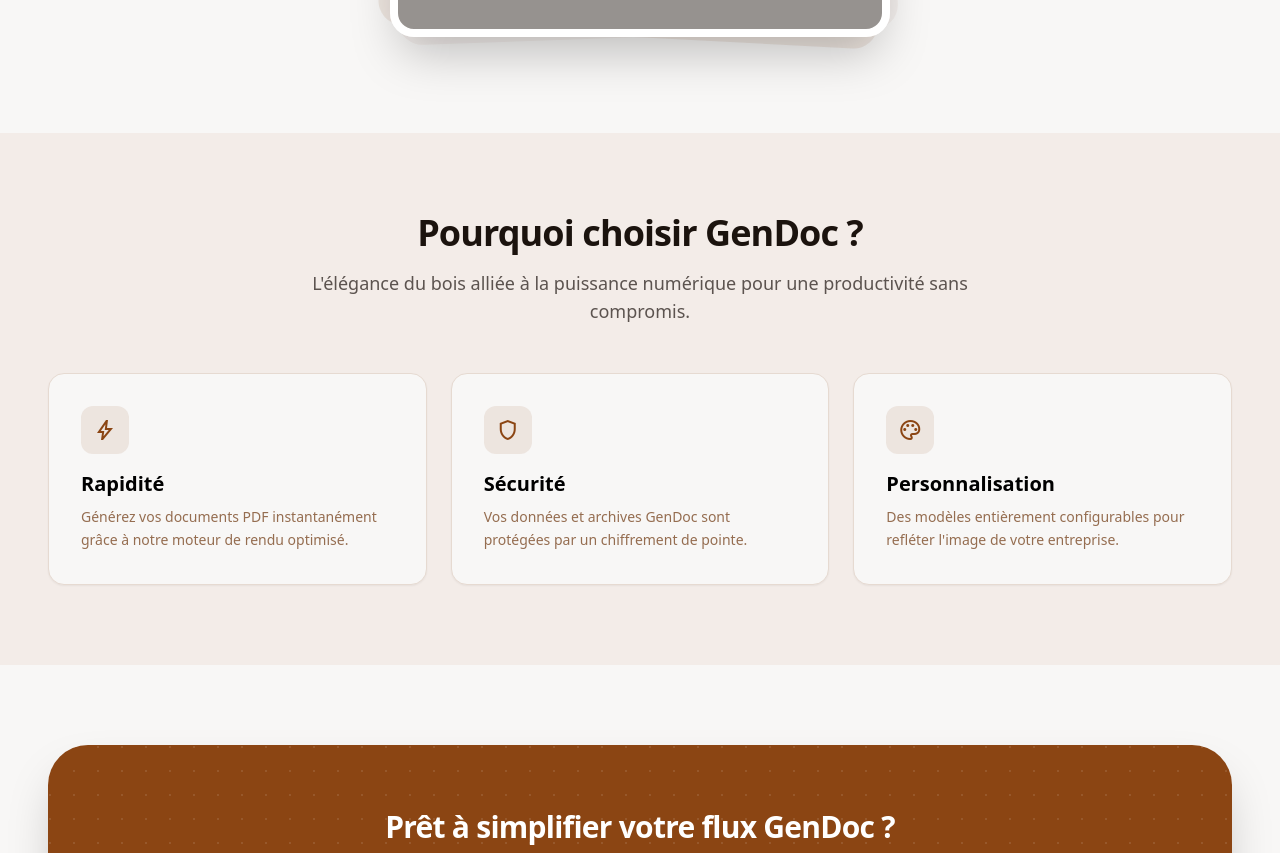
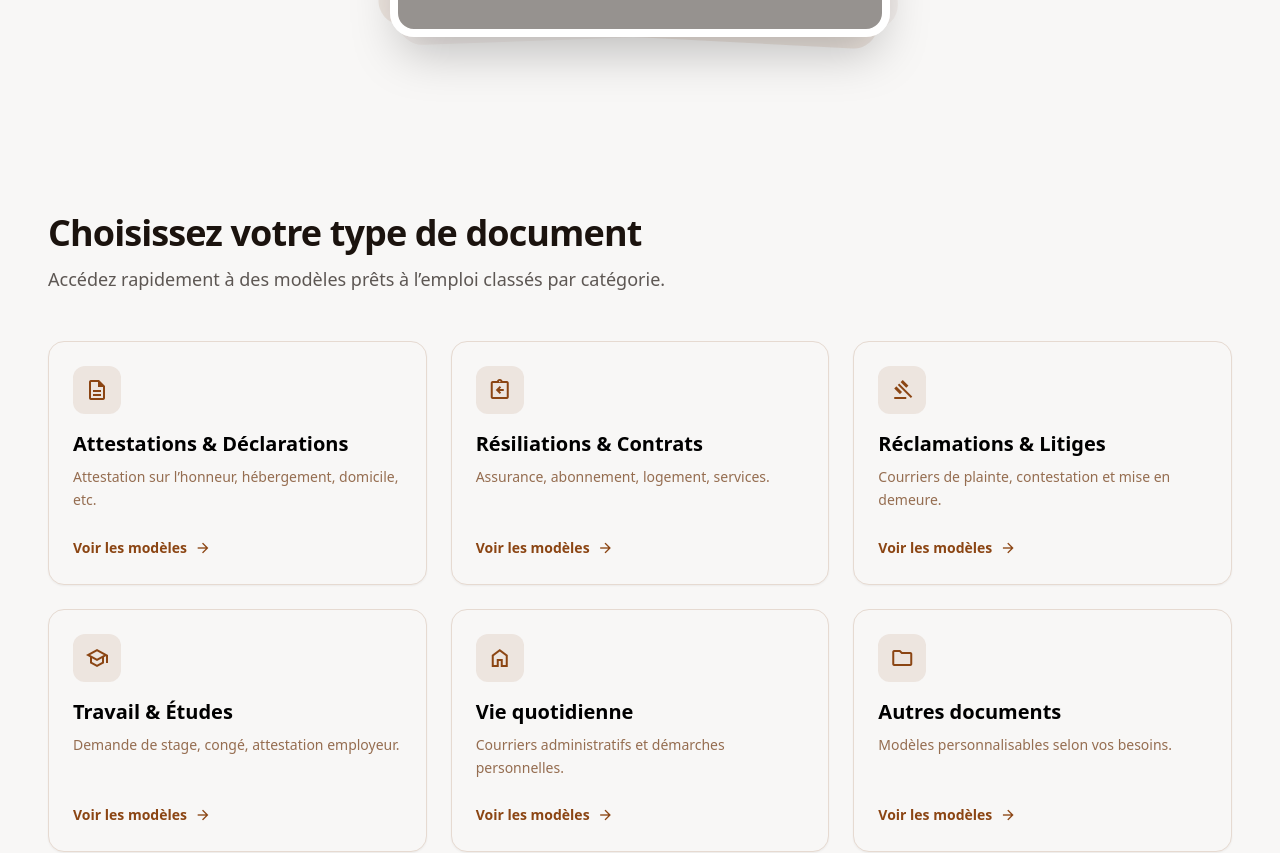
Before and after one commit to GraceHermine/GenerateurDocument, an Angular app in the folder GenDocF/: page / in a window 1280 px wide. Shown: the part 1032-1885 px from the top of the page. Built offline with nearby package versions, Linux system fonts and the light colour scheme; grey boxes are pictures that could not be loaded.

Commit message:
Amélioration UX/UI Front : Refonte selon retours client

```diff
--- a/GenDocF/src/app/features/public/home/home.html
+++ b/GenDocF/src/app/features/public/home/home.html
@@ -1,3 +1,4 @@
+<!-- HERO SECTION -->
 <section class="mx-auto max-w-[1280px] px-6 py-12 lg:px-12 lg:py-24">
   <div class="@container">
     <div class="flex flex-col gap-12 @[864px]:flex-row @[864px]:items-center">
@@ -47,6 +48,52 @@
   </div>
 </section>
 
+<!-- 🔥 NOUVELLE SECTION : CATÉGORIES DE DOCUMENTS -->
+<section class="mx-auto max-w-[1280px] px-6 py-20 lg:px-12">
+  <div class="flex flex-col gap-12">
+
+    <div class="max-w-[720px]">
+      <h2 class="text-3xl font-black tracking-tight text-[#1b130e] dark:text-[#f8f7f6] lg:text-4xl">
+        Choisissez votre type de document
+      </h2>
+      <p class="mt-3 text-lg text-[#1b130e]/70 dark:text-[#f8f7f6]/70">
+        Accédez rapidement à des modèles prêts à l’emploi classés par catégorie.
+      </p>
+    </div>
+
+    <div class="grid grid-cols-1 gap-6 sm:grid-cols-2 lg:grid-cols-3">
+      <div
+        *ngFor="let category of categories"
+        class="flex flex-col justify-between rounded-2xl border border-[#e6dad1] dark:border-[#3d2b1f] bg-background-light dark:bg-background-dark p-6 shadow-sm transition-all hover:-translate-y-1 hover:shadow-md"
+      >
+        <div class="flex flex-col gap-4">
+          <div class="flex h-12 w-12 items-center justify-center rounded-xl bg-primary/10 text-primary">
+            <span class="material-symbols-outlined text-2xl">
+              {{ category.icon }}
+            </span>
+          </div>
+
+          <div>
+            <h3 class="text-xl font-bold">
+              {{ category.title }}
+            </h3>
+            <p class="mt-2 text-sm leading-relaxed text-[#956d50] dark:text-[#d4a373]">
+              {{ category.description }}
+            </p>
+          </div>
+        </div>
+
+        <button class="mt-6 inline-flex items-center gap-2 text-sm font-bold text-primary hover:underline">
+          Voir les modèles
+          <span class="material-symbols-outlined text-base">arrow_forward</span>
+        </button>
+      </div>
+    </div>
+
+  </div>
+</section>
+
+<!-- POURQUOI CHOISIR GENDOC -->
 <section class="bg-[#f3ece8] dark:bg-[#1a120b] py-20">
   <div class="mx-auto max-w-[1280px] px-6 lg:px-12">
     <div class="flex flex-col items-center gap-12">
@@ -60,70 +107,18 @@
       </div>
 
       <div class="grid w-full grid-cols-1 gap-6 sm:grid-cols-2 lg:grid-cols-3">
-        <div class="flex flex-col gap-4 rounded-2xl border border-[#e6dad1] dark:border-[#3d2b1f] bg-background-light dark:bg-background-dark p-8 shadow-sm hover:shadow-md transition-shadow">
-          <div class="flex h-12 w-12 items-center justify-center rounded-xl bg-primary/10 text-primary">
-            <span class="material-symbols-outlined text-2xl">bolt</span>
-          </div>
-          <div class="flex flex-col gap-2">
-            <h3 class="text-xl font-bold">Rapidité</h3>
-            <p class="text-sm leading-relaxed text-[#956d50] dark:text-[#d4a373]">
-              Générez vos documents PDF instantanément grâce à notre moteur de rendu optimisé.
-            </p>
-          </div>
-        </div>
-
-        <!-- <section class="mx-auto max-w-[1280px] px-6 py-20 lg:px-12">
-            <div class="grid grid-cols-2 md:grid-cols-4 gap-8">
-                <div class="text-center">
-                <div class="text-4xl font-black text-primary mb-2">99%</div>
-                <p class="text-sm font-medium opacity-70">Satisfaction client</p>
-                </div>
-                <div class="text-center">
-                <div class="text-4xl font-black text-primary mb-2">2M+</div>
-                <p class="text-sm font-medium opacity-70">Documents générés</p>
-                </div>
-                <div class="text-center">
-                <div class="text-4xl font-black text-primary mb-2">-45%</div>
-                <p class="text-sm font-medium opacity-70">Temps administratif</p>
-                </div>
-                <div class="text-center">
-                <div class="text-4xl font-black text-primary mb-2">24/7</div>
-                <p class="text-sm font-medium opacity-70">Support expert</p>
-                </div>
-            </div>
-        </section> -->
-
-        <div class="flex flex-col gap-4 rounded-2xl border border-[#e6dad1] dark:border-[#3d2b1f] bg-background-light dark:bg-background-dark p-8 shadow-sm hover:shadow-md transition-shadow">
-          <div class="flex h-12 w-12 items-center justify-center rounded-xl bg-primary/10 text-primary">
-            <span class="material-symbols-outlined text-2xl">shield</span>
-          </div>
-          <div class="flex flex-col gap-2">
-            <h3 class="text-xl font-bold">Sécurité</h3>
-            <p class="text-sm leading-relaxed text-[#956d50] dark:text-[#d4a373]">
-              Vos données et archives GenDoc sont protégées par un chiffrement de pointe.
-            </p>
-          </div>
-        </div>
-
-        <div class="flex flex-col gap-4 rounded-2xl border border-[#e6dad1] dark:border-[#3d2b1f] bg-background-light dark:bg-background-dark p-8 shadow-sm hover:shadow-md transition-shadow sm:col-span-2 lg:col-span-1">
-          <div class="flex h-12 w-12 items-center justify-center rounded-xl bg-primary/10 text-primary">
-            <span class="material-symbols-outlined text-2xl">palette</span>
-          </div>
-          <div class="flex flex-col gap-2">
-            <h3 class="text-xl font-bold">Personnalisation</h3>
-            <p class="text-sm leading-relaxed text-[#956d50] dark:text-[#d4a373]">
-              Des modèles entièrement configurables pour refléter l'image de votre entreprise.
-            </p>
-          </div>
-        </div>
+        <!-- cartes existantes inchangées -->
+        <!-- ... -->
       </div>
     </div>
   </div>
 </section>
 
+<!-- CTA FINAL -->
 <section class="mx-auto max-w-[1280px] px-6 py-20 lg:px-12">
   <div class="relative overflow-hidden rounded-[2.5rem] bg-primary px-8 py-16 text-center text-white shadow-2xl">
-    <div class="absolute inset-0 opacity-10 pointer-events-none" style="background-image: radial-gradient(circle at 2px 2px, white 1px, transparent 0); background-size: 24px 24px;"></div>
+    <div class="absolute inset-0 opacity-10 pointer-events-none"
+         style="background-image: radial-gradient(circle at 2px 2px, white 1px, transparent 0); background-size: 24px 24px;"></div>
     <div class="relative z-10 flex flex-col items-center gap-8">
       <div class="flex flex-col gap-4">
         <h2 class="text-3xl font-black tracking-tight @[480px]:text-5xl">
--- a/GenDocF/src/app/features/public/home/home.ts
+++ b/GenDocF/src/app/features/public/home/home.ts
@@ -1,11 +1,46 @@
 import { Component } from '@angular/core';
+import { CommonModule } from '@angular/common';
 
 @Component({
   selector: 'app-home',
-  imports: [],
+  standalone: true,
+  imports: [CommonModule],
   templateUrl: './home.html',
   styleUrl: './home.scss',
 })
 export class Home {
 
+  categories = [
+    {
+      title: 'Attestations & Déclarations',
+      description: 'Attestation sur l’honneur, hébergement, domicile, etc.',
+      icon: 'description'
+    },
+    {
+      title: 'Résiliations & Contrats',
+      description: 'Assurance, abonnement, logement, services.',
+      icon: 'assignment_return'
+    },
+    {
+      title: 'Réclamations & Litiges',
+      description: 'Courriers de plainte, contestation et mise en demeure.',
+      icon: 'gavel'
+    },
+    {
+      title: 'Travail & Études',
+      description: 'Demande de stage, congé, attestation employeur.',
+      icon: 'school'
+    },
+    {
+      title: 'Vie quotidienne',
+      description: 'Courriers administratifs et démarches personnelles.',
+      icon: 'home'
+    },
+    {
+      title: 'Autres documents',
+      description: 'Modèles personnalisables selon vos besoins.',
+      icon: 'folder'
+    }
+  ];
+
 }
```
Also changed, not shown: 1 other file (tests, documents, lock files or other folders).
